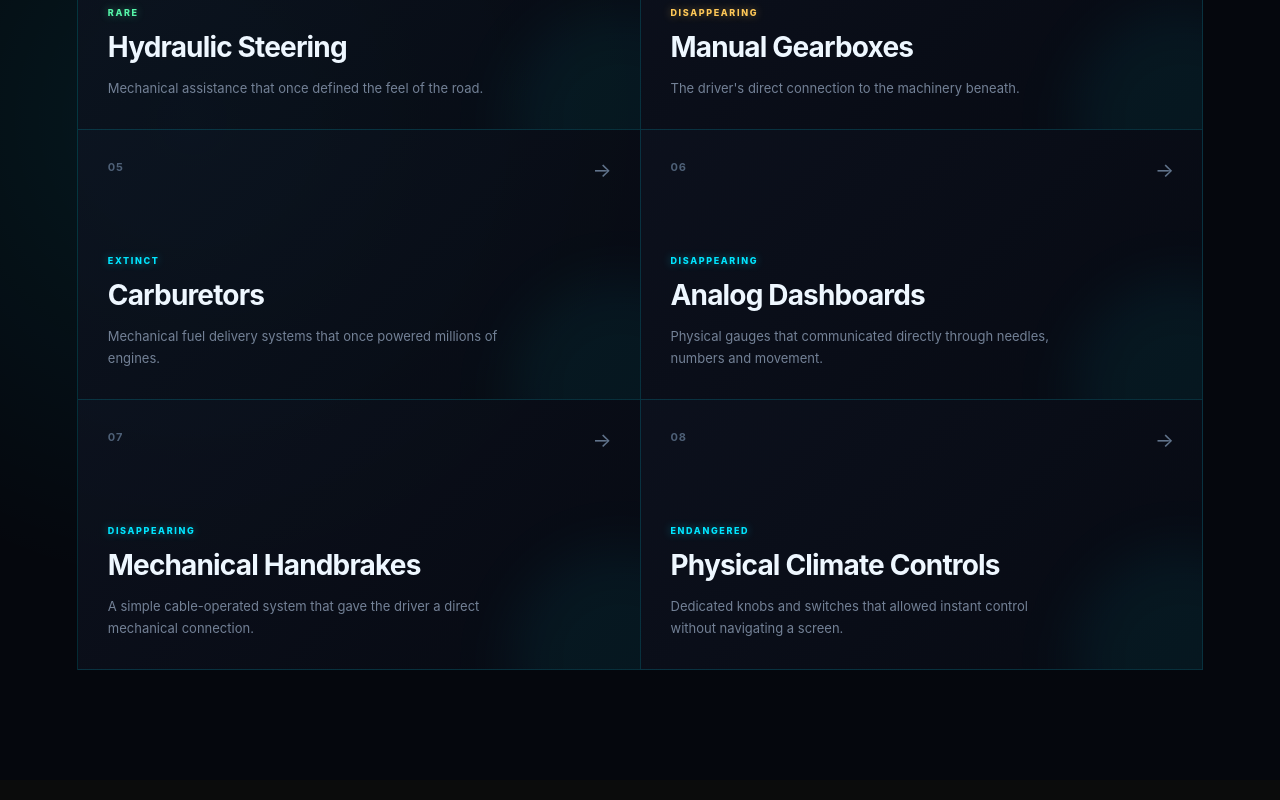
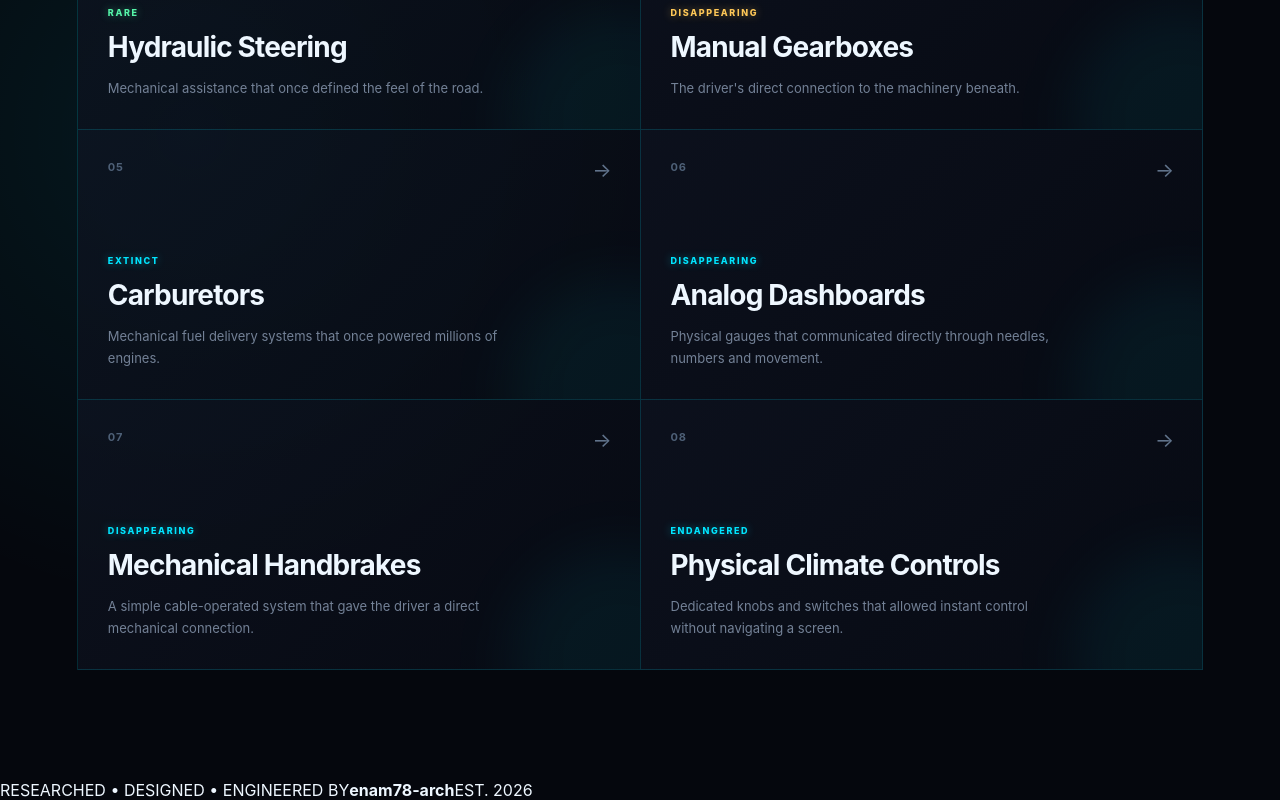
Before and after one commit to enam78-arch/automotive-graveyard, a React app in the folder frontend/: page / in a window 1280 px wide. Shown: the part 1422-2222 px from the top of the page. Built offline with nearby package versions, Linux system fonts and the light colour scheme; the HTML template or start-up script is replaced by a standard one.

Commit message:
Add creator identity

```diff
--- a/frontend/src/App.jsx
+++ b/frontend/src/App.jsx
@@ -115,6 +115,11 @@ function App() {
           </div>
         </section>
       </main>
+      <footer className="creator-footer">
+        <span>RESEARCHED • DESIGNED • ENGINEERED BY</span>
+        <strong>enam78-arch</strong>
+        <span>EST. 2026</span>
+      </footer>
     </div>
   );
 }
```
